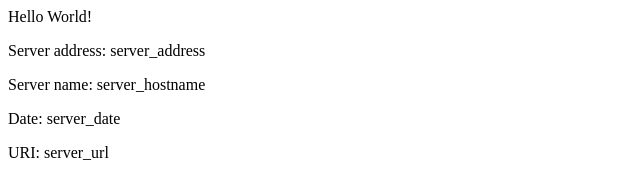
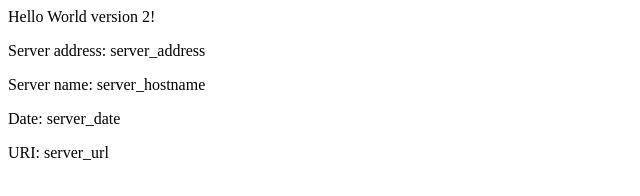
Before and after one commit to nehawadhera/eks-example, a plain HTML site: page src/index.html in a window 1280 px wide. Shown: the full height of the page, 0-640 px from the left. Drawn offline with Linux system fonts and the light colour scheme.

Commit message:
Updated version 2

```diff
--- a/src/index.html
+++ b/src/index.html
@@ -2,7 +2,7 @@
 <title>Hello World</title>
 </head>
 <div class="info">
-<h>Hello World!</h>
+<h>Hello World version 2!</h>
 <p><span>Server&nbsp;address:</span> <span>server_address</span></p>
 <p><span>Server&nbsp;name:</span> <span>server_hostname</span></p>
 <p class="smaller"><span>Date:</span> <span>server_date</span></p>
```
